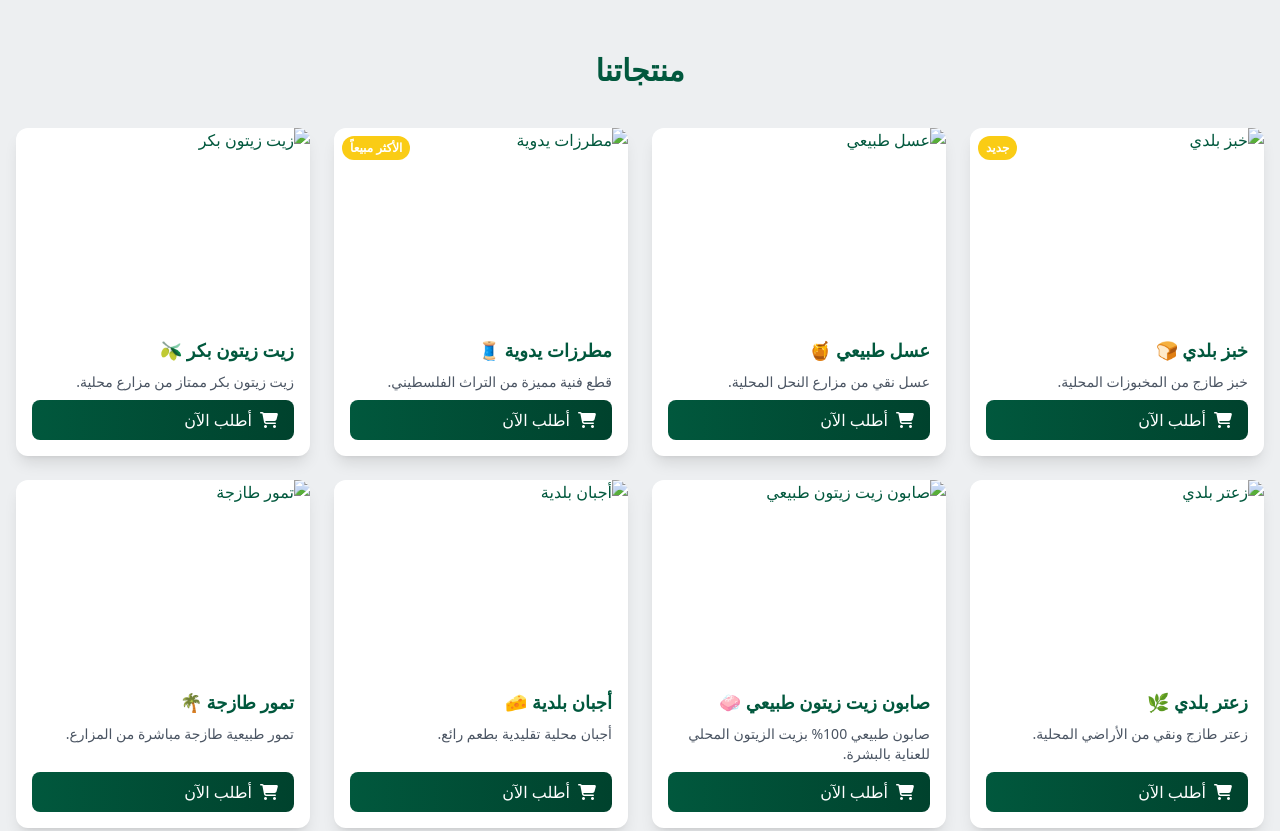
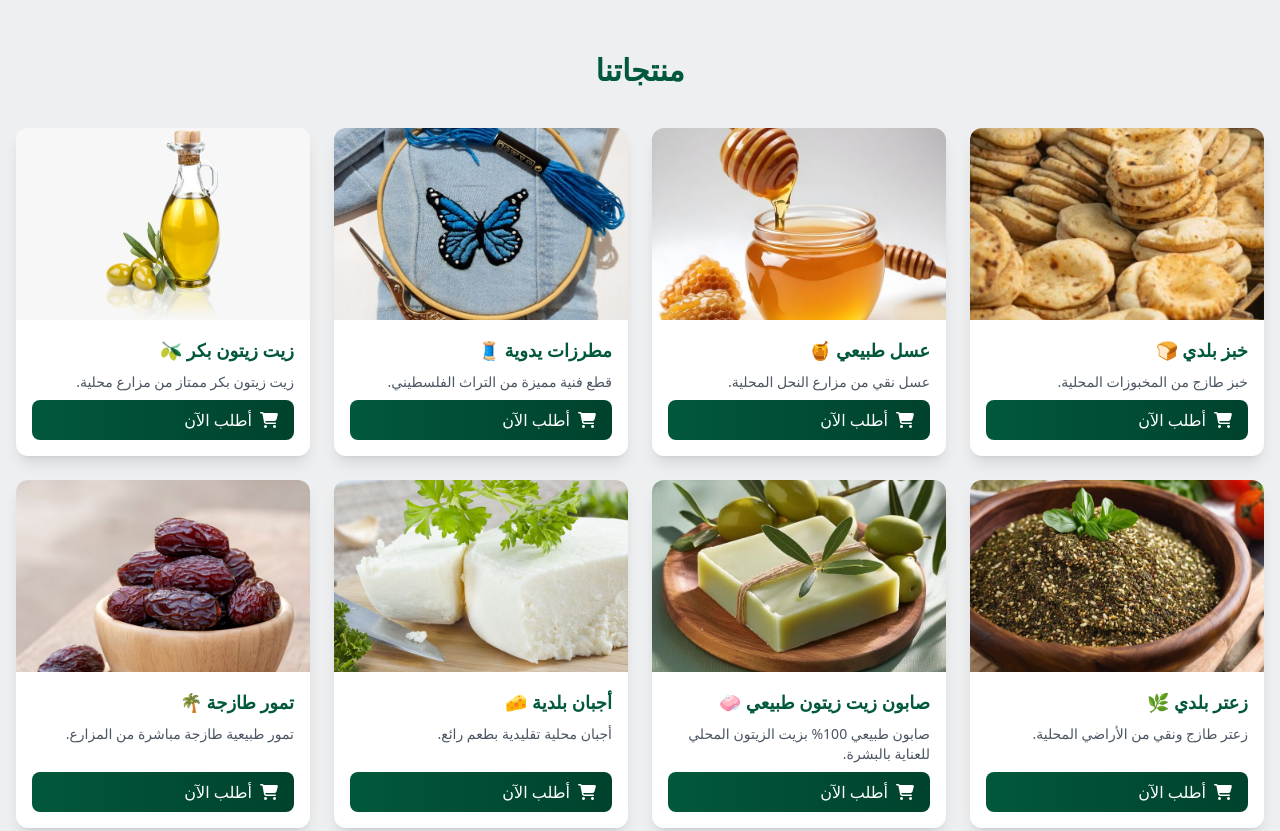
Before and after one commit to engmomen2003/Baladna-Landing-Page, a plain HTML site: page index.html in a window 1280 px wide. Shown: the part 1380-2211 px from the top of the page. Drawn offline with nearby package versions, Linux system fonts and the light colour scheme.

Commit message:
Add files via upload

```diff
--- a/index.html
+++ b/index.html
@@ -176,7 +176,7 @@
   <!-- Hero Section -->
   <section id="hero" class="relative h-screen flex items-center justify-center text-center text-white">
     <div class="absolute inset-0 bg-cover bg-center bg-no-repeat"
-      style="background-image: url('/مناسب.png');"></div>
+      style="background-image: url('image/مناسب.png');"></div>
     <div class="absolute inset-0 bg-black/50"></div>
     <div class="relative z-10 px-4 max-w-3xl">
       <h1 class="text-5xl md:text-6xl font-bold mb-6 drop-shadow-lg">اكتشف أفضل المنتجات المحلية</h1>
@@ -238,7 +238,7 @@
           <span
             class="absolute top-2 left-2 bg-yellow-400 text-white px-2 py-1 rounded-full text-xs font-bold">جديد</span>
           <div class="relative overflow-hidden">
-            <img src="/عيش بلدي مصري- Egyptian country bread🇪🇬.jpg" alt="خبز بلدي"
+            <img src="image/عيش بلدي مصري- Egyptian country bread🇪🇬.jpg" alt="خبز بلدي"
               class="w-full h-48 object-cover transition-transform duration-500 group-hover:scale-105">
             <div
               class="absolute inset-0 bg-black bg-opacity-25 flex items-center justify-center opacity-0 group-hover:opacity-100 transition">
@@ -260,7 +260,7 @@
           class="relative bg-white rounded-xl shadow-lg overflow-hidden flex flex-col transform transition duration-300 hover:-translate-y-2 hover:shadow-2xl group card-product"
           data-name="عسل طبيعي" data-price="30">
           <div class="relative overflow-hidden">
-            <img src="/عس.jpg" alt="عسل طبيعي"
+            <img src="image/عس.jpg" alt="عسل طبيعي"
               class="w-full h-48 object-cover transition-transform duration-500 group-hover:scale-105">
             <div
               class="absolute inset-0 bg-black bg-opacity-25 flex items-center justify-center opacity-0 group-hover:opacity-100 transition">
@@ -284,7 +284,7 @@
           <span class="absolute top-2 left-2 bg-yellow-400 text-white px-2 py-1 rounded-full text-xs font-bold">الأكثر
             مبيعاً</span>
           <div class="relative overflow-hidden">
-            <img src="/مطرزات.jpg" alt="مطرزات يدوية"
+            <img src="image/مطرزات.jpg" alt="مطرزات يدوية"
               class="w-full h-48 object-cover transition-transform duration-500 group-hover:scale-105">
             <div
               class="absolute inset-0 bg-black bg-opacity-25 flex items-center justify-center opacity-0 group-hover:opacity-100 transition">
@@ -306,7 +306,7 @@
           class="relative bg-white rounded-xl shadow-lg overflow-hidden flex flex-col transform transition duration-300 hover:-translate-y-2 hover:shadow-2xl group card-product"
           data-name="زيت زيتون بكر" data-price="25">
           <div class="relative overflow-hidden">
-            <img src="/زيت (2).jpg" alt="زيت زيتون بكر"
+            <img src="image/زيت (2).jpg" alt="زيت زيتون بكر"
               class="w-full h-48 object-cover transition-transform duration-500 group-hover:scale-105">
             <div
               class="absolute inset-0 bg-black bg-opacity-25 flex items-center justify-center opacity-0 group-hover:opacity-100 transition">
@@ -328,7 +328,7 @@
           class="relative bg-white rounded-xl shadow-lg overflow-hidden flex flex-col transform transition duration-300 hover:-translate-y-2 hover:shadow-2xl group card-product"
           data-name="زعتر بلدي" data-price="15">
           <div class="relative overflow-hidden">
-            <img src="/ززعتتر.jpg" alt="زعتر بلدي"
+            <img src="image/ززعتتر.jpg" alt="زعتر بلدي"
               class="w-full h-48 object-cover transition-transform duration-500 group-hover:scale-105">
             <div
               class="absolute inset-0 bg-black bg-opacity-25 flex items-center justify-center opacity-0 group-hover:opacity-100 transition">
@@ -350,7 +350,7 @@
           class="relative bg-white rounded-xl shadow-lg overflow-hidden flex flex-col transform transition duration-300 hover:-translate-y-2 hover:shadow-2xl group card-product"
           data-name="صابون زيت زيتون طبيعي" data-price="15">
           <div class="relative overflow-hidden">
-            <img src="/صابون.jpg" alt="صابون زيت زيتون طبيعي"
+            <img src="image/صابون.jpg" alt="صابون زيت زيتون طبيعي"
               class="w-full h-48 object-cover transition-transform duration-500 group-hover:scale-105">
             <div
               class="absolute inset-0 bg-black bg-opacity-25 flex items-center justify-center opacity-0 group-hover:opacity-100 transition">
@@ -372,7 +372,7 @@
           class="relative bg-white rounded-xl shadow-lg overflow-hidden flex flex-col transform transition duration-300 hover:-translate-y-2 hover:shadow-2xl group card-product"
           data-name="أجبان بلدية" data-price="35">
           <div class="relative overflow-hidden">
-            <img src="/ججج.jpg" alt="أجبان بلدية"
+            <img src="image/ججج.jpg" alt="أجبان بلدية"
               class="w-full h-48 object-cover transition-transform duration-500 group-hover:scale-105">
             <div
               class="absolute inset-0 bg-black bg-opacity-25 flex items-center justify-center opacity-0 group-hover:opacity-100 transition">
@@ -394,7 +394,7 @@
           class="relative bg-white rounded-xl shadow-lg overflow-hidden flex flex-col transform transition duration-300 hover:-translate-y-2 hover:shadow-2xl group card-product"
           data-name="تمور طازجة" data-price="20">
           <div class="relative overflow-hidden">
-            <img src="/تمر صح.jpg" alt="تمور طازجة"
+            <img src="image/تمر صح.jpg" alt="تمور طازجة"
               class="w-full h-48 object-cover transition-transform duration-500 group-hover:scale-105">
             <div
               class="absolute inset-0 bg-black bg-opacity-25 flex items-center justify-center opacity-0 group-hover:opacity-100 transition">
```
